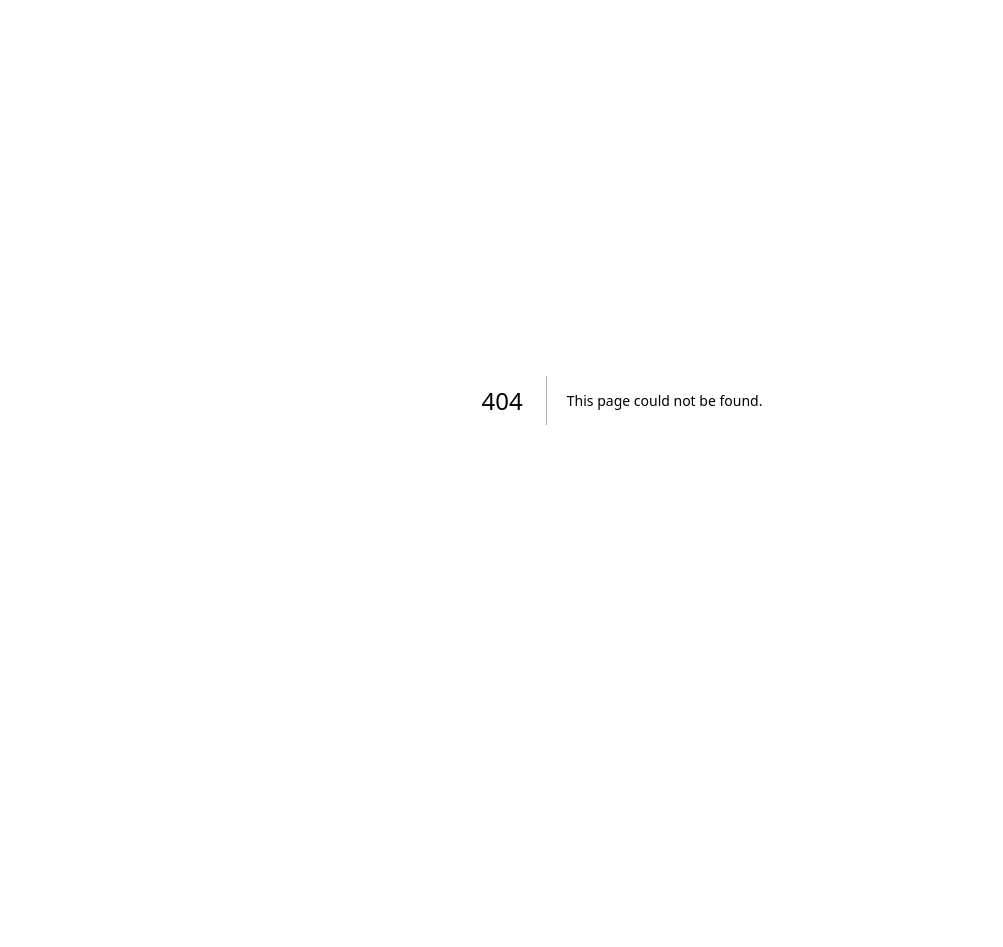
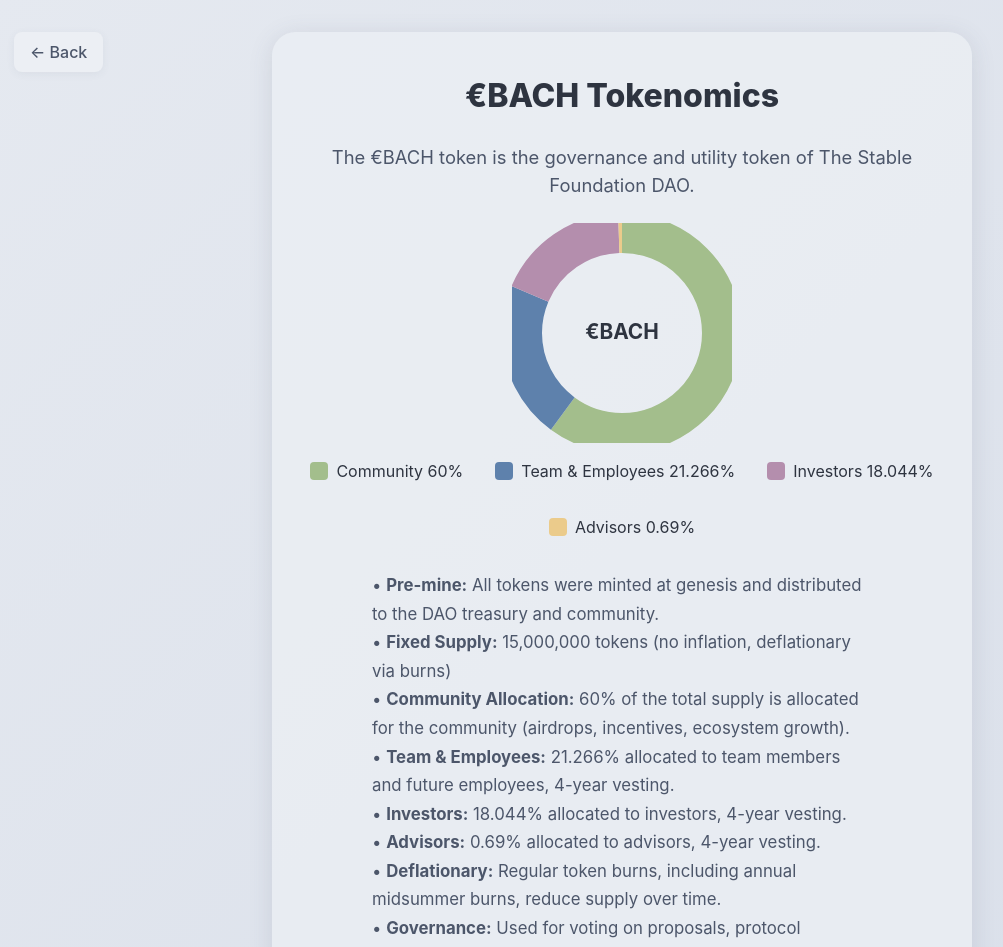
Before and after one commit to TheStableFoundation/bach-money, a Next.js app: page /tokenomics in a window 1280 px wide. Before the commit this address had no page. Shown: the top 947 px of the page, without its empty margins (18-1021 px from the left). Before the commit the page ends 800 px from the top, so only its background shows below. Built offline with nearby package versions, Linux system fonts and the light colour scheme.

Commit message:
add tokenomics

```diff
--- a/app/page.tsx
+++ b/app/page.tsx
@@ -85,6 +85,12 @@ export default function Web() {
           >
             📅 View the BACH Money Timeline
           </Link>
+          <Link
+            href="/tokenomics"
+            className="inline-block rounded-lg bg-green-100 px-5 py-2 font-semibold text-green-900 shadow hover:bg-green-200 transition mt-4"
+          >
+            📊 View Tokenomics
+          </Link>
         </div>
       </section>
       <Footer />
--- /dev/null
+++ b/app/tokenomics/page.tsx
@@ -0,0 +1,188 @@
+"use client";
+import React from "react";
+import { useRouter } from "next/navigation";
+
+export default function TokenomicsPage() {
+  const router = useRouter();
+  return (
+    <main
+      style={{
+        minHeight: "100vh",
+        background: "linear-gradient(135deg, #e5e9f0 0%, #d8dee9 100%)",
+        display: "flex",
+        flexDirection: "column",
+        alignItems: "center",
+        justifyContent: "center",
+        fontFamily: "'Inter', 'Helvetica Neue', Arial, sans-serif",
+        color: "#2e3440",
+        padding: "2rem",
+      }}
+    >
+      <button
+        onClick={() => router.push("/")}
+        style={{
+          position: "absolute",
+          left: 32,
+          top: 32,
+          background: "#eceff4",
+          color: "#4c566a",
+          border: "none",
+          borderRadius: "0.5rem",
+          padding: "0.5rem 1rem",
+          fontWeight: 500,
+          cursor: "pointer",
+          boxShadow: "0 2px 8px 0 #4c566a11",
+          transition: "background 0.2s",
+          zIndex: 10,
+        }}
+      >
+        ← Back
+      </button>
+      <div
+        style={{
+          background: "#eceff4cc",
+          borderRadius: "1.5rem",
+          boxShadow: "0 4px 24px 0 #4c566a22",
+          padding: "2.5rem 2rem",
+          maxWidth: 700,
+          width: "100%",
+          textAlign: "center",
+        }}
+      >
+        <h1 style={{ fontSize: "2rem", fontWeight: 800, marginBottom: "1.5rem" }}>
+          €BACH Tokenomics
+        </h1>
+        <p style={{ fontSize: "1.15rem", color: "#4c566a", marginBottom: "1.5rem" }}>
+          The €BACH token is the governance and utility token of The Stable Foundation DAO.
+        </p>
+        {/* Pie chart */}
+        <div style={{ display: "flex", flexDirection: "column", alignItems: "center", marginBottom: "2rem" }}>
+          <svg
+            width="220"
+            height="220"
+            viewBox="0 0 220 220"
+            style={{ display: "block", aspectRatio: "1 / 1" }}
+          >
+            {/* Community 60% */}
+            <circle
+              r="100"
+              cx="110"
+              cy="110"
+              fill="transparent"
+              stroke="#a3be8c"
+              strokeWidth="40"
+              strokeDasharray={`${2 * Math.PI * 100 * 0.6} ${2 * Math.PI * 100 * 0.4}`}
+              strokeDashoffset={0}
+              transform="rotate(-90 110 110)"
+            />
+            {/* Team 21.266% */}
+            <circle
+              r="100"
+              cx="110"
+              cy="110"
+              fill="transparent"
+              stroke="#5e81ac"
+              strokeWidth="40"
+              strokeDasharray={`${2 * Math.PI * 100 * 0.21266} ${2 * Math.PI * 100 * (1 - 0.21266)}`}
+              strokeDashoffset={-2 * Math.PI * 100 * 0.6}
+              transform="rotate(-90 110 110)"
+            />
+            {/* Investors 18.044% */}
+            <circle
+              r="100"
+              cx="110"
+              cy="110"
+              fill="transparent"
+              stroke="#b48ead"
+              strokeWidth="40"
+              strokeDasharray={`${2 * Math.PI * 100 * 0.18044} ${2 * Math.PI * 100 * (1 - 0.18044)}`}
+              strokeDashoffset={-2 * Math.PI * 100 * (0.6 + 0.21266)}
+              transform="rotate(-90 110 110)"
+            />
+            {/* Advisors 0.69% */}
+            <circle
+              r="100"
+              cx="110"
+              cy="110"
+              fill="transparent"
+              stroke="#ebcb8b"
+              strokeWidth="40"
+              strokeDasharray={`${2 * Math.PI * 100 * 0.0069} ${2 * Math.PI * 100 * (1 - 0.0069)}`}
+              strokeDashoffset={-2 * Math.PI * 100 * (0.6 + 0.21266 + 0.18044)}
+              transform="rotate(-90 110 110)"
+            />
+            <text x="110" y="110" textAnchor="middle" dy="0.3em" fontSize="1.3rem" fill="#2e3440" fontWeight="bold">
+              €BACH
+            </text>
+          </svg>
+          <div style={{ display: "flex", gap: "2rem", marginTop: "1rem", flexWrap: "wrap", justifyContent: "center" }}>
+            <div style={{ display: "flex", alignItems: "center", gap: "0.5rem" }}>
+              <span style={{ display: "inline-block", width: 18, height: 18, background: "#a3be8c", borderRadius: 4 }} />
+              <span style={{ color: "#2e3440" }}>Community 60%</span>
+            </div>
+            <div style={{ display: "flex", alignItems: "center", gap: "0.5rem" }}>
+              <span style={{ display: "inline-block", width: 18, height: 18, background: "#5e81ac", borderRadius: 4 }} />
+              <span style={{ color: "#2e3440" }}>Team &amp; Employees 21.266%</span>
+            </div>
+            <div style={{ display: "flex", alignItems: "center", gap: "0.5rem" }}>
+              <span style={{ display: "inline-block", width: 18, height: 18, background: "#b48ead", borderRadius: 4 }} />
+              <span style={{ color: "#2e3440" }}>Investors 18.044%</span>
+            </div>
+            <div style={{ display: "flex", alignItems: "center", gap: "0.5rem" }}>
+              <span style={{ display: "inline-block", width: 18, height: 18, background: "#ebcb8b", borderRadius: 4 }} />
+              <span style={{ color: "#2e3440" }}>Advisors 0.69%</span>
+            </div>
+          </div>
+        </div>
+        <ul style={{ textAlign: "left", margin: "0 auto 1.5rem auto", maxWidth: 500, color: "#4c566a", fontSize: "1.05rem", lineHeight: 1.7 }}>
+          <li>
+            • <b>Pre-mine:</b> All tokens were minted at genesis and distributed to the DAO treasury and community.
+          </li>
+          <li>
+            • <b>Fixed Supply:</b> 15,000,000 tokens (no inflation, deflationary via burns)
+          </li>
+          <li>
+            • <b>Community Allocation:</b> 60% of the total supply is allocated for the community (airdrops, incentives, ecosystem growth).
+          </li>
+          <li>
+            • <b>Team &amp; Employees:</b> 21.266% allocated to team members and future employees, 4-year vesting.
+          </li>
+          <li>
+            • <b>Investors:</b> 18.044% allocated to investors, 4-year vesting.
+          </li>
+          <li>
+            • <b>Advisors:</b> 0.69% allocated to advisors, 4-year vesting.
+          </li>
+          <li>
+            • <b>Deflationary:</b> Regular token burns, including annual midsummer burns, reduce supply over time.
+          </li>
+          <li>
+            • <b>Governance:</b> Used for voting on proposals, protocol upgrades, and treasury management.
+          </li>
+          <li>
+            • <b>Utility:</b> Required for participation in airdrops, liquidity mining, and ecosystem incentives.
+          </li>
+          <li>
+            • <b>Transparency:</b> All token movements and burns are visible on the Solana blockchain.
+          </li>
+        </ul>
+        <p style={{ fontSize: "1.05rem", color: "#4c566a", marginBottom: "1.5rem" }}>
+          <a
+            href="https://solscan.io/token/CTQBjyrX8pYyqbNa8vAhQfnRXfu9cUxnvrxj5PvbzTmf"
+            target="_blank"
+            rel="noopener noreferrer"
+            style={{ color: "#5e81ac", textDecoration: "underline", fontWeight: 600 }}
+          >
+            View €BACH token on Solscan
+          </a>
+        </p>
+        <p style={{ fontSize: "0.95rem", color: "#4c566a" }}>
+          For more details, see the whitepaper or join the community.
+        </p>
+      </div>
+      <footer style={{ marginTop: "2.5rem", color: "#4c566a", fontSize: "0.95rem", padding: "0 1rem", textAlign: "center" }}>
+        Powered by The Stable Foundation &mdash; Solana Blockchain
+      </footer>
+    </main>
+  );
+}
```
